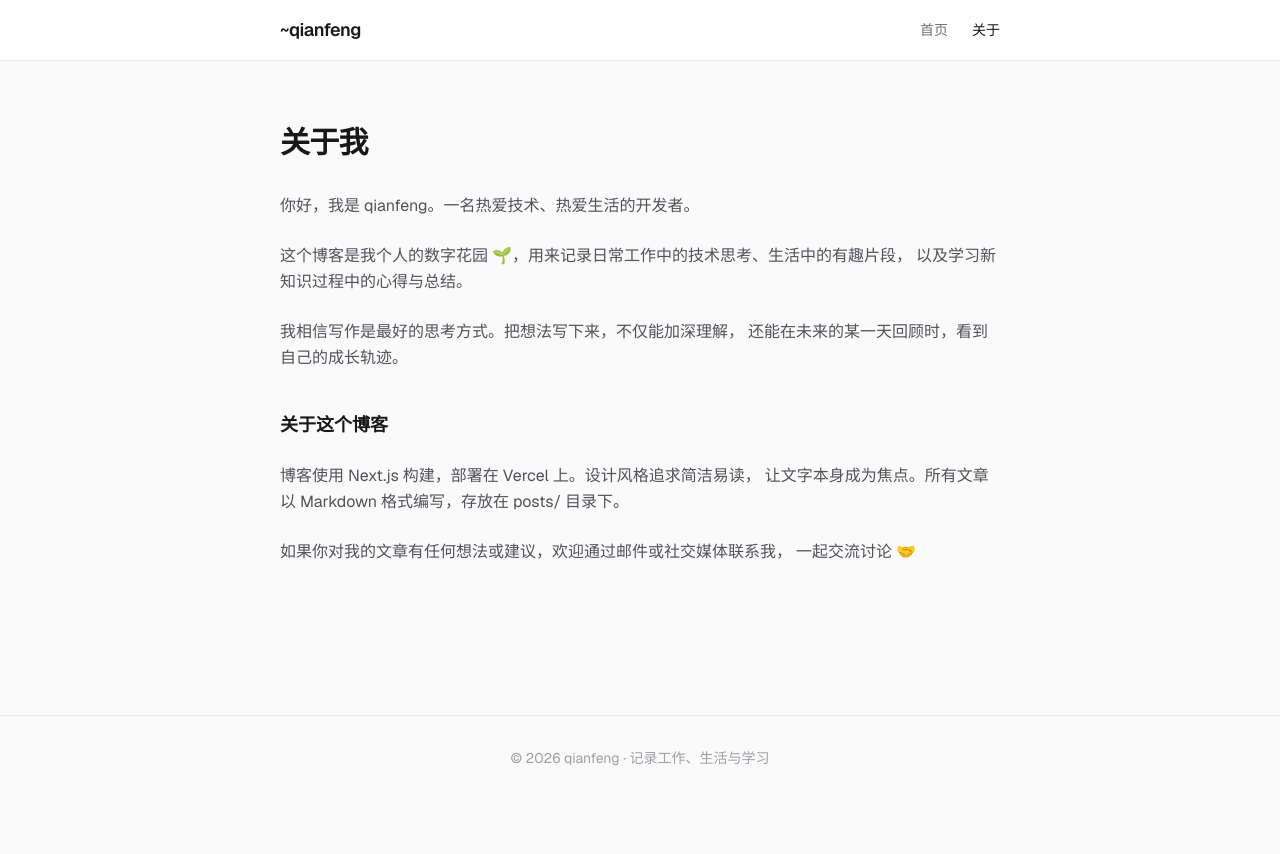
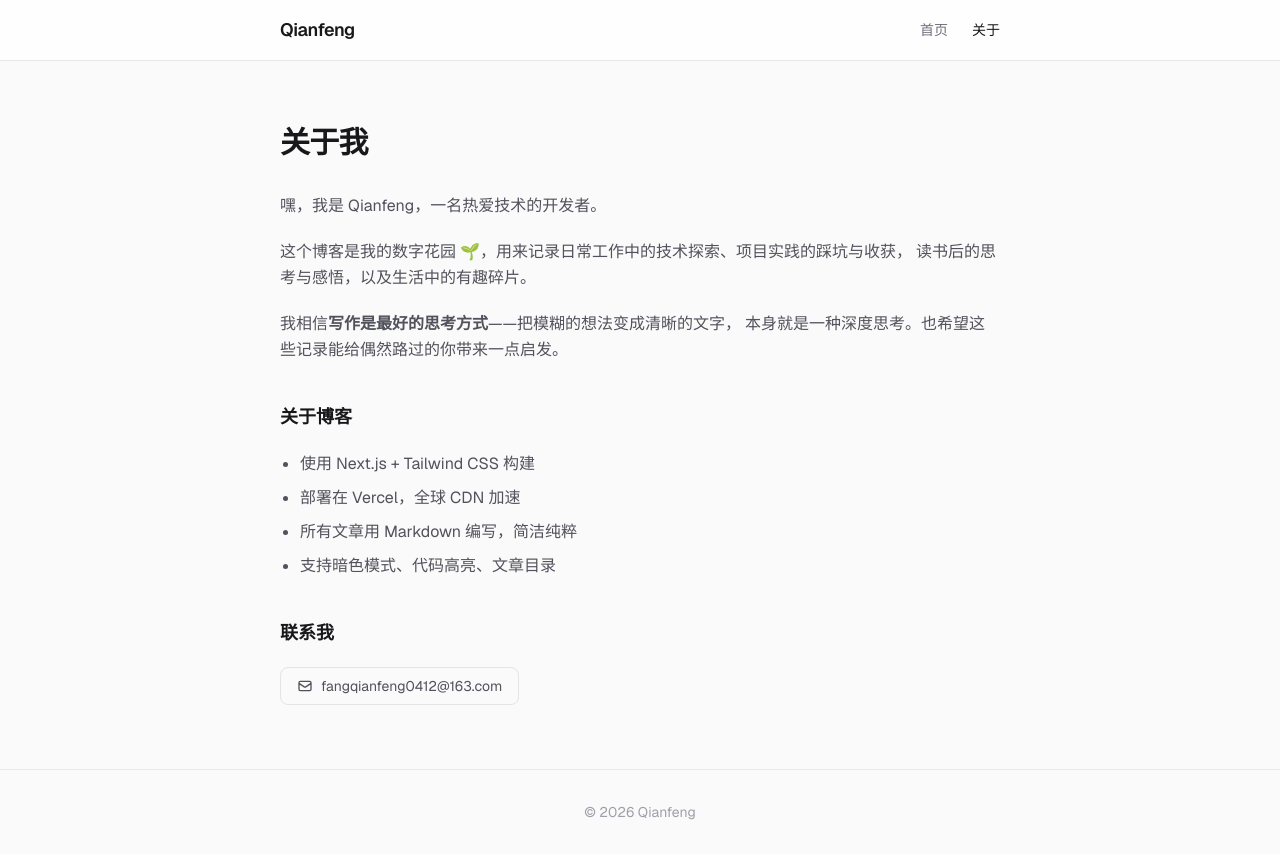
Before and after one commit to 2000fang/qianfeng-blog, a Next.js app: page /about in a window 1280 px wide. Before the commit the page ends 800 px from the top, so only its background shows below. Built offline with nearby package versions, Linux system fonts and the light colour scheme.

Commit message:
优化：更新favicon、关于页、社交链接、首页标题等

```diff
--- a/app/about/page.tsx
+++ b/app/about/page.tsx
@@ -2,7 +2,7 @@ import type { Metadata } from "next";
 
 export const metadata: Metadata = {
   title: "关于",
-  description: "关于 qianfeng 和他的博客",
+  description: "关于 Qianfeng 和他的博客",
 };
 
 export default function AboutPage() {
@@ -12,31 +12,43 @@ export default function AboutPage() {
         关于我
       </h1>
 
-      <div className="mt-8 space-y-6 text-zinc-600 leading-relaxed dark:text-zinc-400">
+      <div className="mt-8 space-y-5 text-zinc-600 leading-relaxed dark:text-zinc-400">
         <p>
-          你好，我是 qianfeng。一名热爱技术、热爱生活的开发者。
+          嘿，我是 Qianfeng，一名热爱技术的开发者。
         </p>
         <p>
-          这个博客是我个人的数字花园 🌱，用来记录日常工作中的技术思考、生活中的有趣片段，
-          以及学习新知识过程中的心得与总结。
+          这个博客是我的数字花园 🌱，用来记录日常工作中的技术探索、项目实践的踩坑与收获，
+          读书后的思考与感悟，以及生活中的有趣碎片。
         </p>
         <p>
-          我相信写作是最好的思考方式。把想法写下来，不仅能加深理解，
-          还能在未来的某一天回顾时，看到自己的成长轨迹。
+          我相信<strong>写作是最好的思考方式</strong>——把模糊的想法变成清晰的文字，
+          本身就是一种深度思考。也希望这些记录能给偶然路过的你带来一点启发。
         </p>
 
         <h2 className="mt-10 text-lg font-semibold text-zinc-900 dark:text-zinc-100">
-          关于这个博客
+          关于博客
         </h2>
-        <p>
-          博客使用 Next.js 构建，部署在 Vercel 上。设计风格追求简洁易读，
-          让文字本身成为焦点。所有文章以 Markdown 格式编写，存放在 posts/
-          目录下。
-        </p>
-        <p>
-          如果你对我的文章有任何想法或建议，欢迎通过邮件或社交媒体联系我，
-          一起交流讨论 🤝
-        </p>
+        <ul className="list-disc space-y-2 pl-5">
+          <li>使用 Next.js + Tailwind CSS 构建</li>
+          <li>部署在 Vercel，全球 CDN 加速</li>
+          <li>所有文章用 Markdown 编写，简洁纯粹</li>
+          <li>支持暗色模式、代码高亮、文章目录</li>
+        </ul>
+
+        <h2 className="mt-10 text-lg font-semibold text-zinc-900 dark:text-zinc-100">
+          联系我
+        </h2>
+        <div className="flex flex-wrap gap-4">
+          <a
+            href="mailto:fangqianfeng0412@163.com"
+            className="inline-flex items-center gap-2 rounded-lg border border-zinc-200 px-4 py-2 text-sm transition-colors hover:border-zinc-400 hover:text-zinc-900 dark:border-zinc-700 dark:hover:border-zinc-500 dark:hover:text-zinc-100"
+          >
+            <svg className="h-4 w-4" fill="none" stroke="currentColor" strokeWidth="2" viewBox="0 0 24 24">
+              <path d="M3 8l7.89 5.26a2 2 0 002.22 0L21 8M5 19h14a2 2 0 002-2V7a2 2 0 00-2-2H5a2 2 0 00-2 2v10a2 2 0 002 2z" />
+            </svg>
+            fangqianfeng0412@163.com
+          </a>
+        </div>
       </div>
     </div>
   );
--- a/app/layout.tsx
+++ b/app/layout.tsx
@@ -16,10 +16,13 @@ const geistMono = Geist_Mono({
 
 export const metadata: Metadata = {
   title: {
-    default: "qianfeng 的博客",
-    template: "%s · qianfeng",
+    default: "Qianfeng 的博客",
+    template: "%s · Qianfeng",
   },
-  description: "记录工作、生活与学习心得的个人博客",
+  description: "记录技术探索、项目实践、读书心得与工作思考的个人博客",
+  icons: {
+    icon: "/favicon.svg",
+  },
 };
 
 export default function RootLayout({
--- a/app/page.tsx
+++ b/app/page.tsx
@@ -11,7 +11,7 @@ export default function Home() {
       {/* 个人介绍 */}
       <section className="mb-16">
         <h1 className="text-4xl font-bold tracking-tight text-zinc-900 dark:text-zinc-100">
-          嘿，我是 qianfeng 👋
+          你好，欢迎来到我的博客
         </h1>
         <p className="mt-4 max-w-xl text-lg leading-relaxed text-zinc-500 dark:text-zinc-400">
           用文字记录技术探索、项目实践、读书心得与工作思考。让每一个想法都有迹可循。
--- a/components/footer.tsx
+++ b/components/footer.tsx
@@ -2,7 +2,7 @@ export default function Footer() {
   return (
     <footer className="border-t border-zinc-200/80 dark:border-zinc-800/80">
       <div className="mx-auto max-w-3xl px-6 py-8 text-center text-sm text-zinc-400 dark:text-zinc-500">
-        <p>© {new Date().getFullYear()} qianfeng · 记录工作、生活与学习</p>
+        <p>© {new Date().getFullYear()} Qianfeng</p>
       </div>
     </footer>
   );
--- a/components/header.tsx
+++ b/components/header.tsx
@@ -18,7 +18,7 @@ export default function Header() {
           href="/"
           className="text-lg font-semibold tracking-tight text-zinc-900 transition-colors hover:text-zinc-600 dark:text-zinc-100 dark:hover:text-zinc-400"
         >
-          ~qianfeng
+          Qianfeng
         </Link>
         <nav className="flex items-center gap-6">
           {navLinks.map(({ href, label }) => (
--- /dev/null
+++ b/posts/qiandaohu-trip.md
@@ -0,0 +1,41 @@
+---
+title: "舟山千岛湖一日行"
+date: "2026-06-03"
+excerpt: "周末说走就走，一个人驱车前往千岛湖，雾中的群岛有种别样的美。"
+category: "thoughts"
+tags: ["旅行", "生活", "周末"]
+---
+
+## 出发
+
+周末醒来，窗外灰蒙蒙的。看了看天气预报——阴转多云，不会下雨。脑子里突然闪过一个念头：去千岛湖看看吧。
+
+说走就走。简单收拾了一下，带上相机和水，开车出发。
+
+![湖畔远眺](/images/qiandaohu.jpg)
+
+## 雾中的千岛
+
+到了湖边，雾气还没散尽。远山如黛，近水含烟，湖面上散落着大大小小的岛屿，像是水墨画里不小心滴落的墨点。
+
+站在观景台上，扶着木栏杆望出去，整片湖区笼罩在一层薄雾中。没有游客的喧闹，只有风声和偶尔掠过的水鸟。这种安静在城市里很难找到了。
+
+## 走走停停
+
+沿着环湖公路慢慢开，遇到好看的地方就停下来。千岛湖不缺观景台，每个角度看到的景色都不一样：
+
+- **天屿山观景台**：视野最开阔，能看到最密集的岛群
+- **梅峰岛**：需要坐船上岛，时间来不及就留到下次
+- **环湖绿道**：有一段可以徒步，适合散步放空
+
+下午太阳出来了一会儿，湖面波光粼粼，和上午的朦胧完全是两种感觉。同一个地方，不同的光线下，气质完全不同。
+
+## 一点碎碎念
+
+有时候觉得，周末出去走走这件事，最重要的不是目的地，而是那种「离开日常」的感觉。换个环境，脑子里的杂念也会跟着被风吹散。
+
+一个人的旅行也有一个人的好——不用迁就任何人，想停就停，想走就走。
+
+傍晚时分返程，路上买了点千岛湖的鱼干带回去。下次应该安排两天，住一晚，第二天清晨的湖景一定更美。
+
+> 山水之间，自有答案。
```
Also changed, not shown: public/favicon.svg (added), public/images/qiandaohu.jpg (added).
